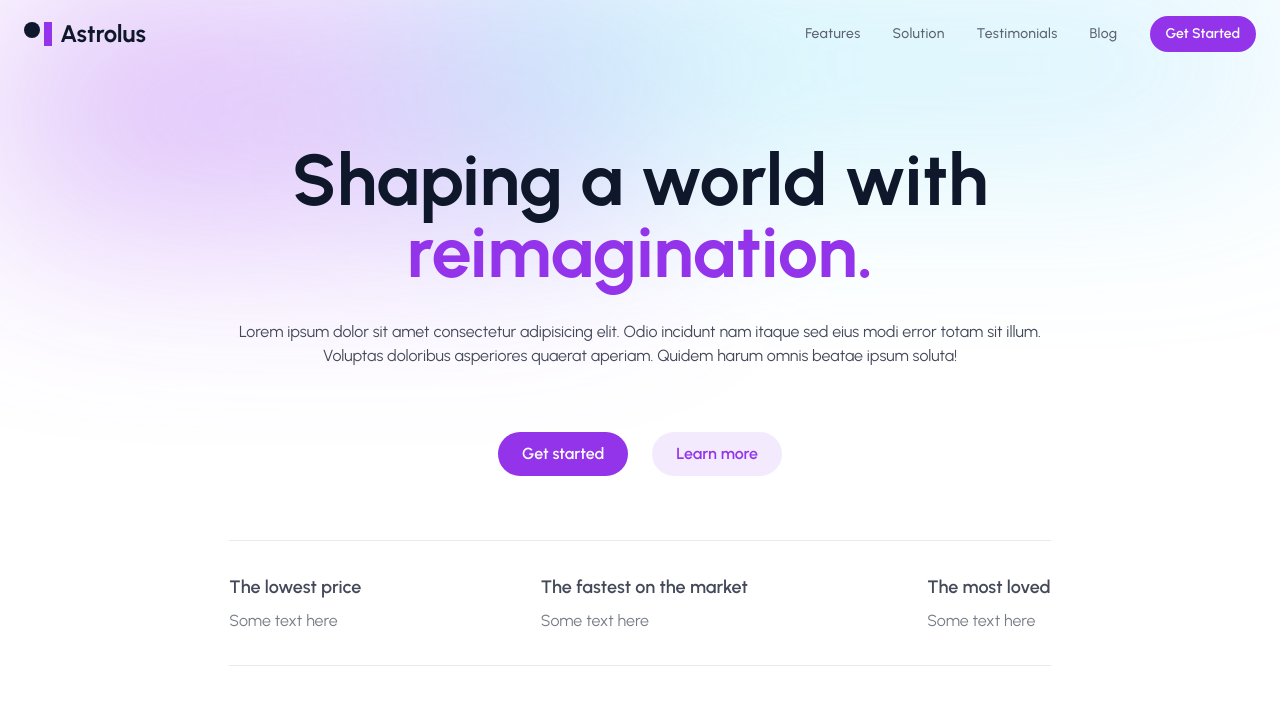
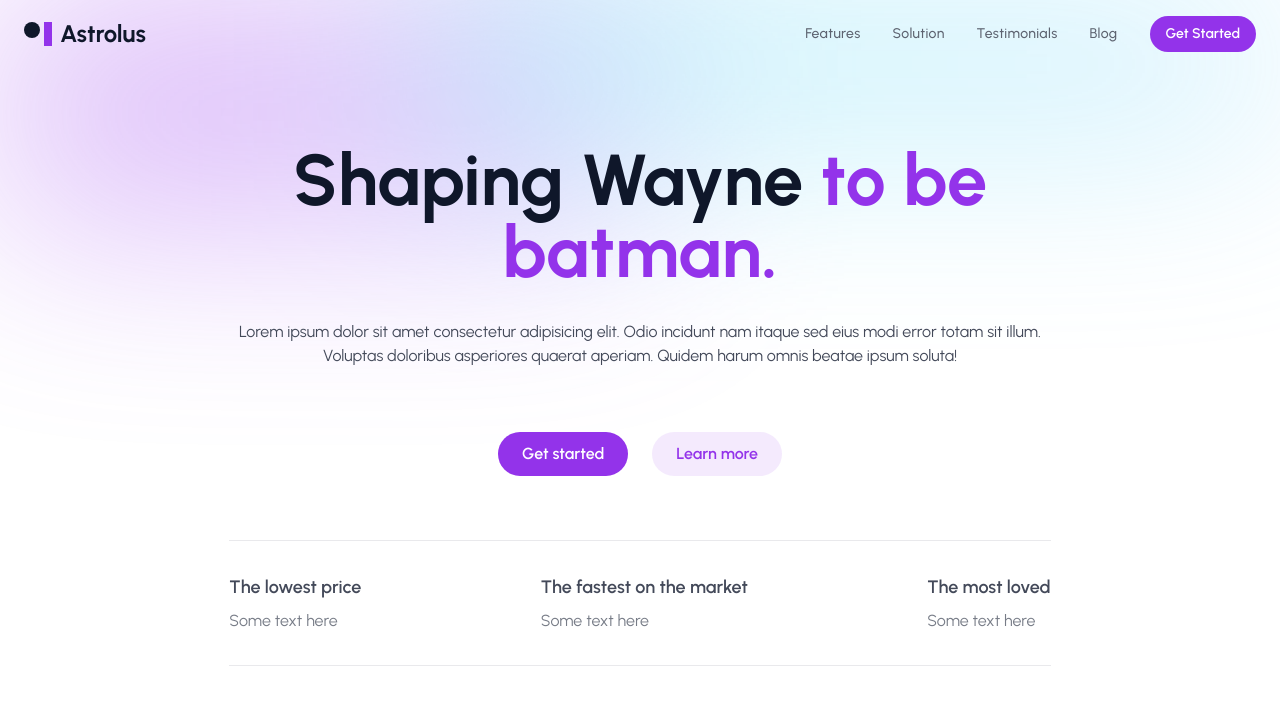
Before and after one commit to issaafalkattan/react-landing-page-template-2021, an Astro site: page / in a window 1280 px wide. Shown: the top 708 px of the page. Built offline with nearby package versions, Linux system fonts and the light colour scheme; Astro itself is replaced by a stand-in of ours.

Commit message:
Updated header

```diff
--- a/src/components/HeroSection.astro
+++ b/src/components/HeroSection.astro
@@ -11,7 +11,7 @@ import Container from "./Container.astro"
     <Container>
         <div class="relative pt-36 ml-auto">
             <div class="lg:w-2/3 text-center mx-auto">
-                <h1 class="text-gray-900 dark:text-white font-bold text-5xl md:text-6xl xl:text-7xl">Shaping a world with <span class="text-primary dark:text-white">reimagination.</span></h1>
+                <h1 class="text-gray-900 dark:text-white font-bold text-5xl md:text-6xl xl:text-7xl">Shaping Wayne <span class="text-primary dark:text-white">to be batman.</span></h1>
                 <p class="mt-8 text-gray-700 dark:text-gray-300">Lorem ipsum dolor sit amet consectetur adipisicing elit. Odio incidunt nam itaque sed eius modi error totam sit illum. Voluptas doloribus asperiores quaerat aperiam. Quidem harum omnis beatae ipsum soluta!</p>
                 <div class="mt-16 flex flex-wrap justify-center gap-y-4 gap-x-6">
                     <a
```
